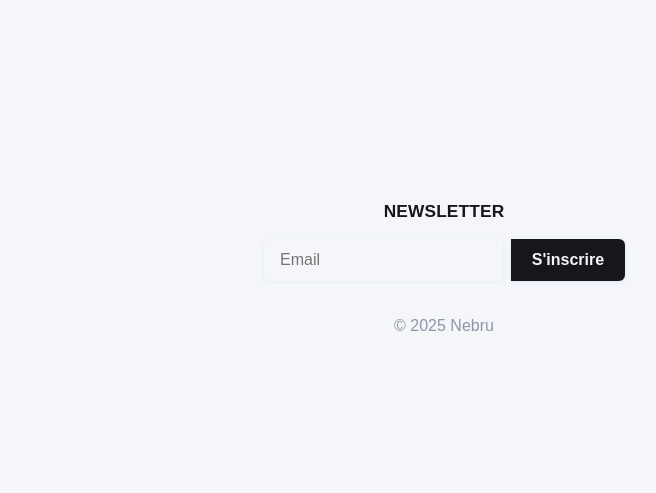
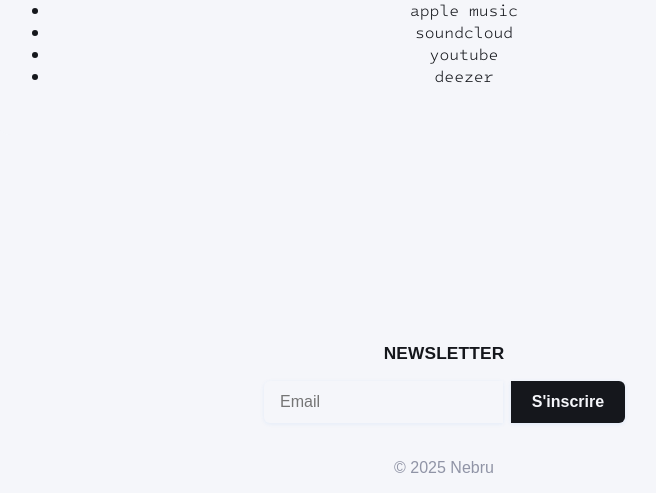
Before and after one commit to 0xnebru/0xnebru.github.io, a Jekyll site: the page built from music/ethereal-break.md, in a window 1280 px wide. Shown: the part 830-1323 px from the top of the page, without its empty margins (196-852 px from the left). Built offline with Jekyll 4.4.1, drawn with Linux system fonts in a browser that asks for light colours; before the commit the page ends 1181 px from its top, so only the background shows below that.

Commit message:
Update ethereal-break.md

```diff
--- a/music/ethereal-break.md
+++ b/music/ethereal-break.md
@@ -23,4 +23,11 @@ permalink: /ethereal-break/
       </figcaption>
     </figure>
   </div>
+    <ul class="main">
+    <li>spotify</li>
+    <li>apple music</li>
+    <li>soundcloud</li>
+    <li>youtube</li>
+    <li>deezer</li>
+  </ul>
 </section>
```
